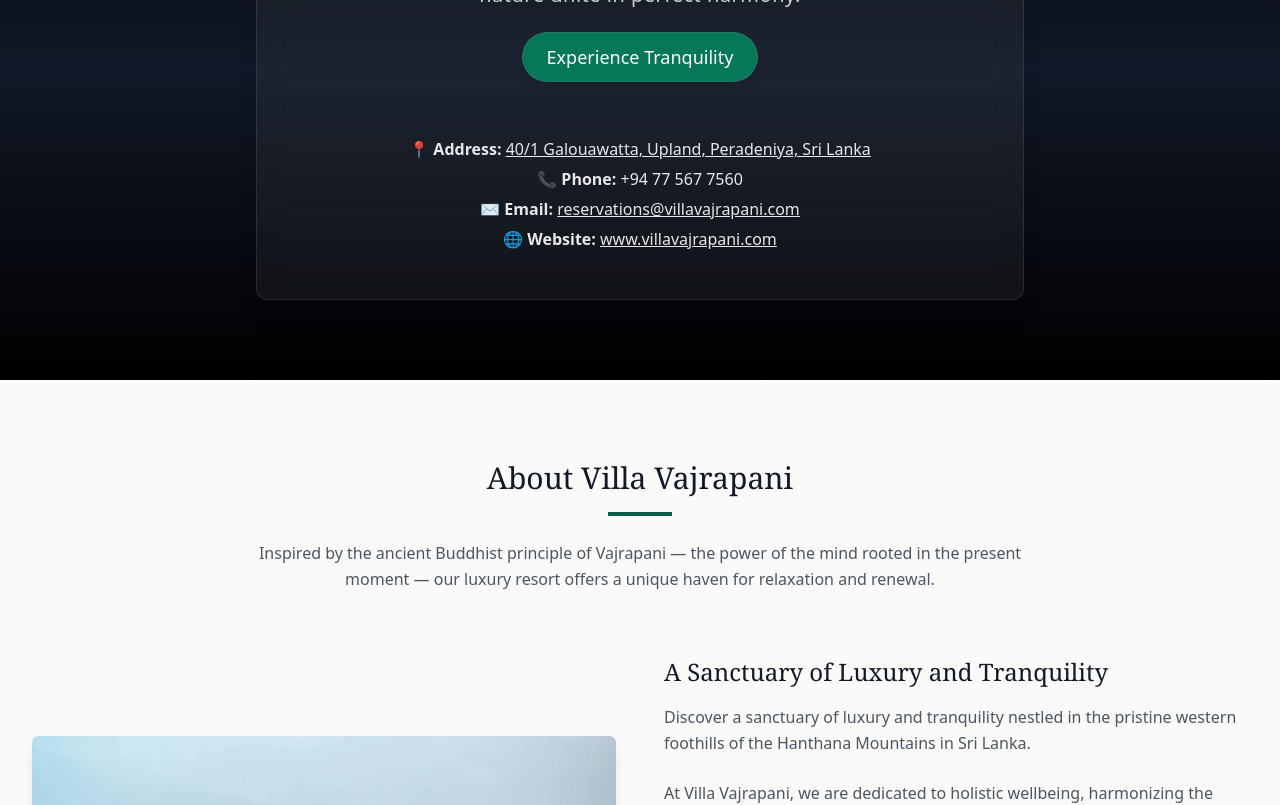
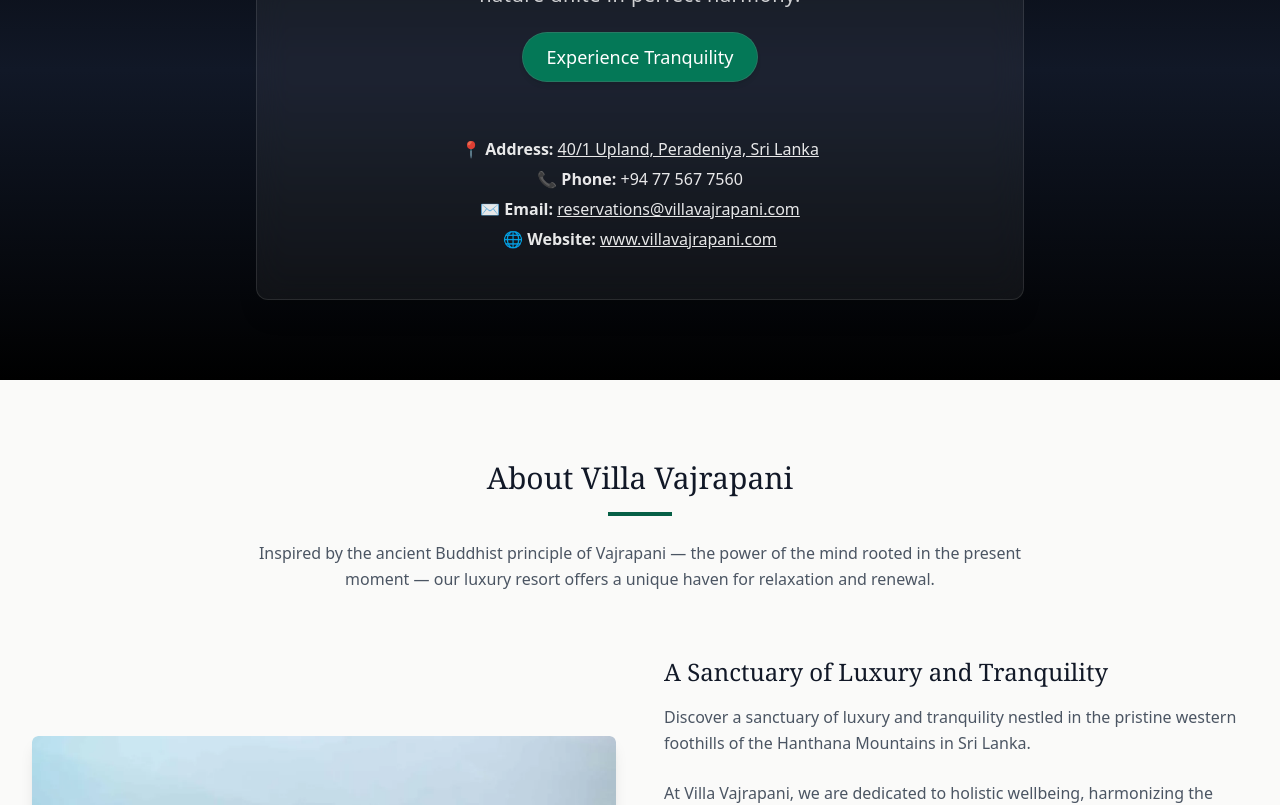
Before and after one commit to rkavidu222/hotel-website-Kandy, a React (Vite) app: page / in a window 1280 px wide. Shown: the part 1120-1925 px from the top of the page. Built offline with nearby package versions, Linux system fonts and the light colour scheme.

Commit message:
address change

```diff
--- a/src/components/Footer.tsx
+++ b/src/components/Footer.tsx
@@ -125,7 +125,7 @@ export const Footer = () => {
               <li className="flex items-start">
                 <MapPinIcon size={20} className="mr-2 flex-shrink-0 mt-1" />
                 <span>
-                  40/1 Galouawatta, Upland, Peradeniya, Sri Lanka
+                  40/1 , Upland, Peradeniya, Sri Lanka
                 </span>
               </li>
               <li className="flex items-center">
--- a/src/components/Hero.tsx
+++ b/src/components/Hero.tsx
@@ -85,7 +85,7 @@ export const Hero = () => {
                 rel="noopener noreferrer"
                 className="underline hover:text-white"
               >
-                40/1 Galouawatta, Upland, Peradeniya, Sri Lanka
+                40/1  Upland, Peradeniya, Sri Lanka
               </a>
             </p>
             <p><strong>📞 Phone:</strong> +94 77 567 7560</p>
--- a/src/components/LeisurePackages.tsx
+++ b/src/components/LeisurePackages.tsx
@@ -13,7 +13,7 @@ type Package = {
 const commonContact = {
   phone: ' +94 77 567 7560',
   email: 'reservations@villavajrapani.com',
-  location: '40/1 Galouawatta, Upland, Peradeniya, Sri Lanka',
+  location: '40/1 , Upland, Peradeniya, Sri Lanka',
   mapUrl: 'https://www.google.com/maps/embed?pb=!1m18!1m12!1m3!1d3958.1558582733433!2d80.62551257405072!3d7.223056914640844!2m3!1f0!2f0!3f0!3m2!1i1024!2i768!4f13.1!3m3!1m2!1s0x3ae36f6d04090321%3A0xaff282801d364dbb!2sVilla%20Vajrapani!5e0!3m2!1sen!2slk!4v1745767053338!5m2!1sen!2slk'
 };
 
--- a/src/components/Navbar.tsx
+++ b/src/components/Navbar.tsx
@@ -9,7 +9,7 @@ export const Navbar = () => {
   const contact = {
     phone: ' +94 77 567 7560',
     email: 'reservations@villavajrapani.com',
-    location: '40/1 Galouawatta, Upland, Peradeniya, Sri Lanka',
+    location: '40/1 , Upland, Peradeniya, Sri Lanka',
   };
 
   const handleLinkClick = () => {
```
